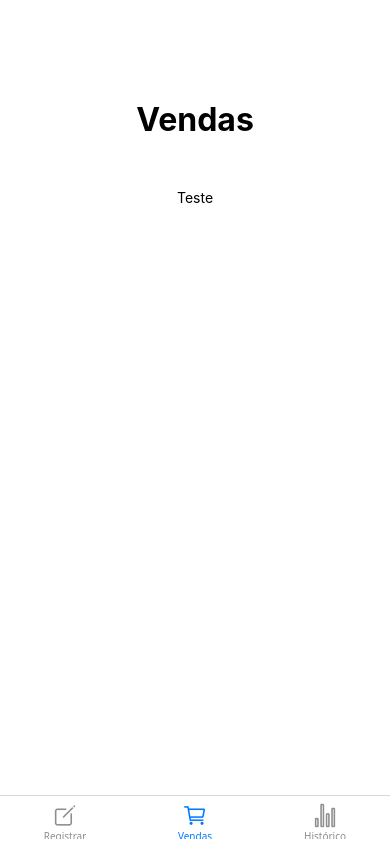
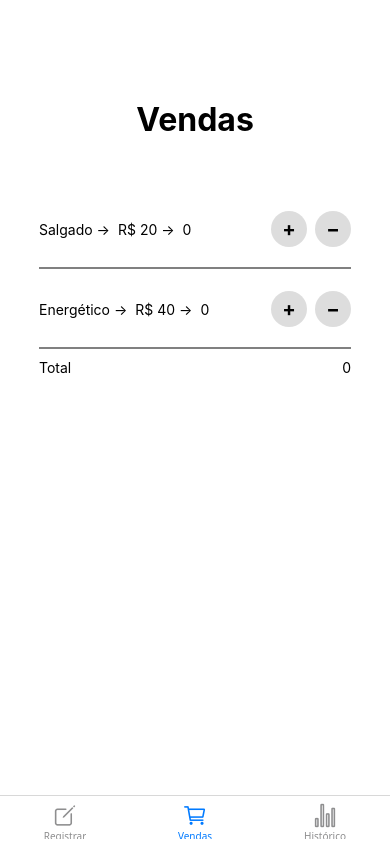
Before and after one commit to dudustefanello/prog_android_estacio, a React Native app: screen /Vendas in a window 390 px wide. Built offline with nearby package versions, Linux system fonts and the light colour scheme.

Commit message:
stage global and screen sellers

```diff
--- a/src/App.tsx
+++ b/src/App.tsx
@@ -8,6 +8,7 @@ import Ionicons from "react-native-vector-icons/Ionicons";
 import History from "./pages/stock/history";
 import RegisterProducts from "./pages/stock/registerProducts";
 import Sellers from "./pages/stock/sellers";
+import { StageProvider, useStage } from "./global/stages";
 
 export type RootStackParamList = {
   Login: undefined;
@@ -17,7 +18,7 @@ export type RootStackParamList = {
 const Stack = createNativeStackNavigator<RootStackParamList>();
 const Tab = createBottomTabNavigator();
 
-function AuthScreen() {
+const AuthRouter = () => {
   return (
     <Stack.Navigator
       initialRouteName="Login"
@@ -33,7 +34,7 @@ function AuthScreen() {
   );
 }
 
-function AppTabs() {
+const AppStock = () => {
   return (
     <Tab.Navigator
       screenOptions={({ route }) => ({
@@ -58,14 +59,22 @@ function AppTabs() {
       <Tab.Screen name="Histórico" component={History} />
     </Tab.Navigator>
   );
+};
+
+function MainNavigator() {
+  const { isLoggedIn } = useStage();
+
+  return (
+    <NavigationContainer>
+      {isLoggedIn ? <AppStock /> : <AuthRouter />}
+    </NavigationContainer>
+  );
 }
 
 export default function App() {
-  const [isLoggedIn, setIsLoggedIn] = useState(true);
-
   return (
-    <NavigationContainer>
-      {isLoggedIn ? <AppTabs /> : <AuthScreen />}
-    </NavigationContainer>
+    <StageProvider>
+      <MainNavigator />
+    </StageProvider>
   );
 }
--- /dev/null
+++ b/src/global/stages.tsx
@@ -0,0 +1,24 @@
+import React, { createContext, useState, useContext, ReactNode } from 'react';
+
+type StageType = {
+  isLoggedIn: boolean;
+  setIsLoggedIn: (value: boolean) => void;
+};
+
+const Stages = createContext<StageType | undefined>(undefined);
+
+export const StageProvider = ({ children }: { children: ReactNode }) => {
+  const [isLoggedIn, setIsLoggedIn] = useState(true);
+
+  return (
+    <Stages.Provider value={{ isLoggedIn, setIsLoggedIn }}>
+      {children}
+    </Stages.Provider>
+  );
+};
+
+export const useStage = () => {
+  const context = useContext(Stages);
+  if (!context) throw new Error('error');
+  return context;
+};
--- a/src/pages/auth/login.tsx
+++ b/src/pages/auth/login.tsx
@@ -1,26 +1,29 @@
 import React, { useState } from "react";
-import {
-  View,
-  TextInput,
-  StyleSheet,
-  SafeAreaView,
-  Text,
-} from "react-native";
+import { View, TextInput, StyleSheet, SafeAreaView, Text } from "react-native";
 import CustomButton from "../../components/ui/customButton";
 import { useNavigation } from "@react-navigation/native";
 import { NativeStackNavigationProp } from "@react-navigation/native-stack";
 import { RootStackParamList } from "../../App";
+import { useStage } from "../../global/stages";
 
 type NavigationProp = NativeStackNavigationProp<RootStackParamList>;
 
 const Login = () => {
   const navigation = useNavigation<NavigationProp>();
+  const { setIsLoggedIn } = useStage();
   const [email, setEmail] = useState("");
   const [senha, setSenha] = useState("");
 
   const handleLogin = () => {
-    console.log("Email:", email);
-    console.log("Senha:", senha);
+    if (email.length != 0 && senha.length != 0) {
+      console.log({
+        email: email,
+        senha:senha
+      })
+      setIsLoggedIn(true);
+    } else {
+      console.log("Valor necessario");
+    }
   };
 
   return (
@@ -42,19 +45,22 @@ const Login = () => {
           onChangeText={setSenha}
           secureTextEntry
         />
-        <CustomButton title="Login" onPress={handleLogin}/>
-        <CustomButton title="Register" onPress={() => navigation.navigate('Register')}/>
+        <CustomButton title="Login" onPress={handleLogin} />
+        <CustomButton
+          title="Register"
+          onPress={() => navigation.navigate("Register")}
+        />
       </View>
     </SafeAreaView>
   );
-}
+};
 
 const styles = StyleSheet.create({
   container: {
     flex: 1,
     backgroundColor: "#fff",
     justifyContent: "center",
-    alignItems: 'center',
+    alignItems: "center",
   },
   loginBox: {
     width: 200,
@@ -77,4 +83,4 @@ const styles = StyleSheet.create({
   },
 });
 
-export default Login
+export default Login;
--- a/src/pages/stock/sellers.tsx
+++ b/src/pages/stock/sellers.tsx
@@ -1,12 +1,86 @@
-import React from "react";
-import { StyleSheet, Text, View } from "react-native";
+import React, { useEffect, useState } from "react";
+import {
+  SafeAreaView,
+  StyleSheet,
+  Text,
+  TouchableOpacity,
+  View,
+} from "react-native";
 import StockLayount from "../../components/layount/stockLayount";
 
+type products = {
+  nome: string;
+  quantidade: number;
+  preco: number;
+};
+
+const productStart: products[] = [
+  { nome: "Salgado", quantidade: 0, preco: 20 },
+  { nome: "Energético", quantidade: 0, preco: 40 },
+];
+
 const Sellers = () => {
+  const [products, setproducts] = useState<products[]>(productStart);
+  const [allPreco, setAllPreco] = useState(0);
+
+  useEffect(() => {
+    const total = products.reduce(
+      (acc, item) => acc + item.preco * item.quantidade,
+      0
+    );
+    setAllPreco(total);
+  }, [products]);
+
+  const somarProdutos = (index: number) => {
+    const novosProdutos = [...products];
+    novosProdutos[index].quantidade += 1;
+    setproducts(novosProdutos);
+  };
+
+  const diminuirProdutos = (index: number) => {
+    const novosProdutos = [...products];
+    if (novosProdutos[index].quantidade > 0) {
+      novosProdutos[index].quantidade -= 1;
+      setproducts(novosProdutos);
+    }
+  };
+
   return (
     <StockLayount title="Vendas">
       <View style={styles.containerSellers}>
-        <Text>Teste</Text>
+        {products.map((product, index) => (
+          <SafeAreaView style={styles.layountProducts} key={index}>
+            <View style={styles.viewProducts}>
+              <Text>
+                {product.nome} {"->"}
+              </Text>
+              <Text>
+                {'R$ '}{product.preco} {"->"}
+              </Text>
+              <Text>{product.quantidade}</Text>
+            </View>
+            <View style={styles.viewQuantidade}>
+              <TouchableOpacity
+                style={styles.botao}
+                onPress={() => somarProdutos(index)}
+              >
+                <Text style={styles.sinal}>+</Text>
+              </TouchableOpacity>
+              <TouchableOpacity
+                style={styles.botao}
+                onPress={() => diminuirProdutos(index)}
+              >
+                <Text style={styles.sinal}>−</Text>
+              </TouchableOpacity>
+            </View>
+            <View style={styles.divisor}></View>
+          </SafeAreaView>
+        ))}
+      </View>
+
+      <View style={styles.totalPreco}>
+        <Text>Total</Text>
+        <Text>{allPreco}</Text>
       </View>
     </StockLayount>
   );
@@ -14,10 +88,51 @@ const Sellers = () => {
 
 const styles = StyleSheet.create({
   containerSellers: {
-    width: '80%',
+    width: "80%",
+    alignItems: "flex-start",
+  },
+  layountProducts: {
+    width: "100%",
+    height: 80,
+    flexDirection: "row",
+    justifyContent: "space-between",
     alignItems: "center",
-    gap: 20,
-
+    position: "relative",
+  },
+  viewProducts: {
+    flexDirection: "row",
+    gap: 8,
+  },
+  viewQuantidade: {
+    flexDirection: "row",
+    gap: 8,
+  },
+  botao: {
+    width: 36,
+    height: 36,
+    borderRadius: 18,
+    backgroundColor: "#ddd",
+    justifyContent: "center",
+    alignItems: "center",
+  },
+  sinal: {
+    fontSize: 20,
+    fontWeight: "bold",
+  },
+  divisor: {
+    position: "absolute",
+    width: "100%",
+    height: 2,
+    backgroundColor: "gray",
+    bottom: 0,
+  },
+  totalPreco: {
+    marginTop:10,
+    width: "80%",
+    flexDirection: "row",
+    justifyContent: "space-between",
+    alignItems: "center",
+    position: "relative",
   },
 });
 
```
